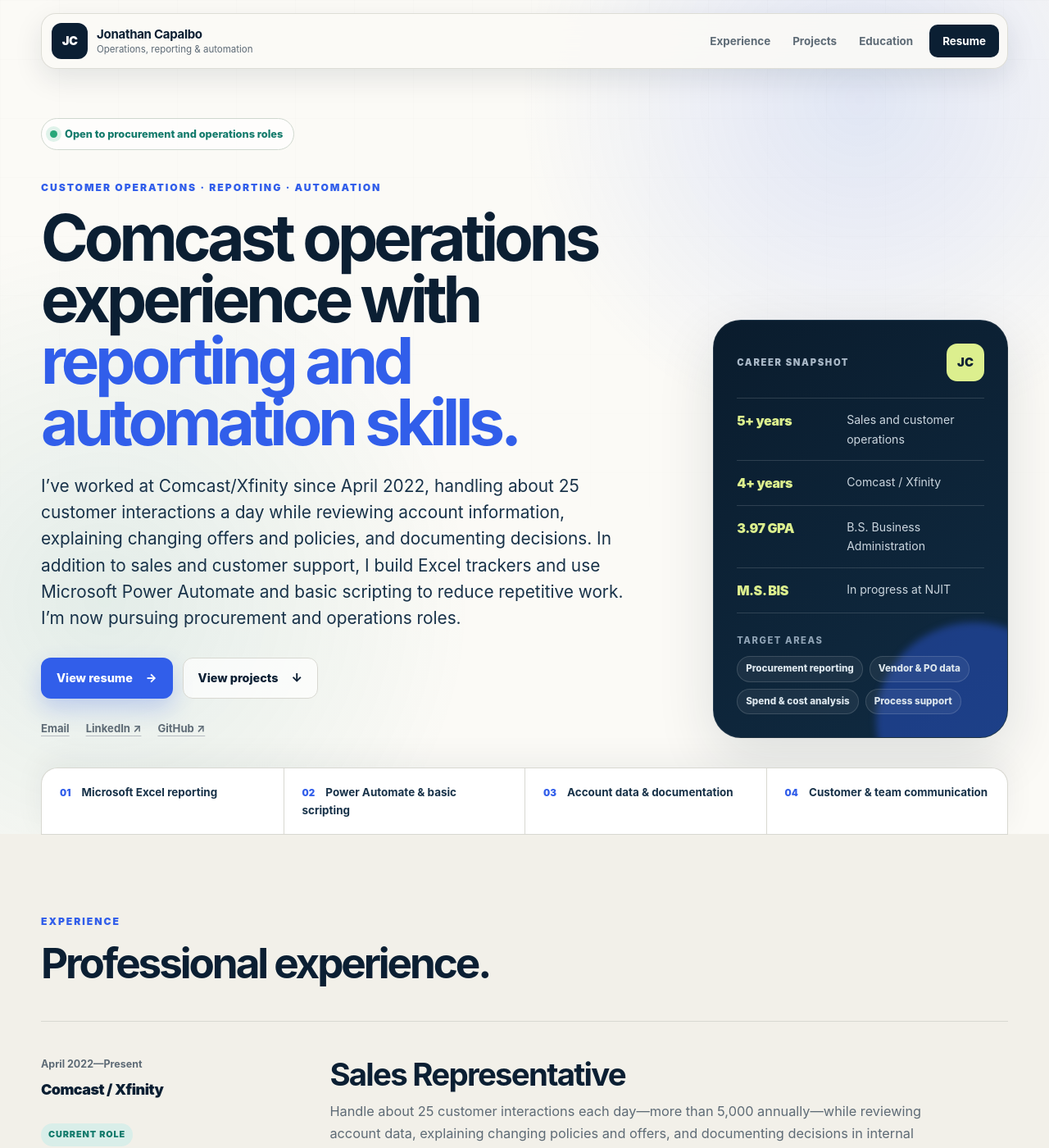
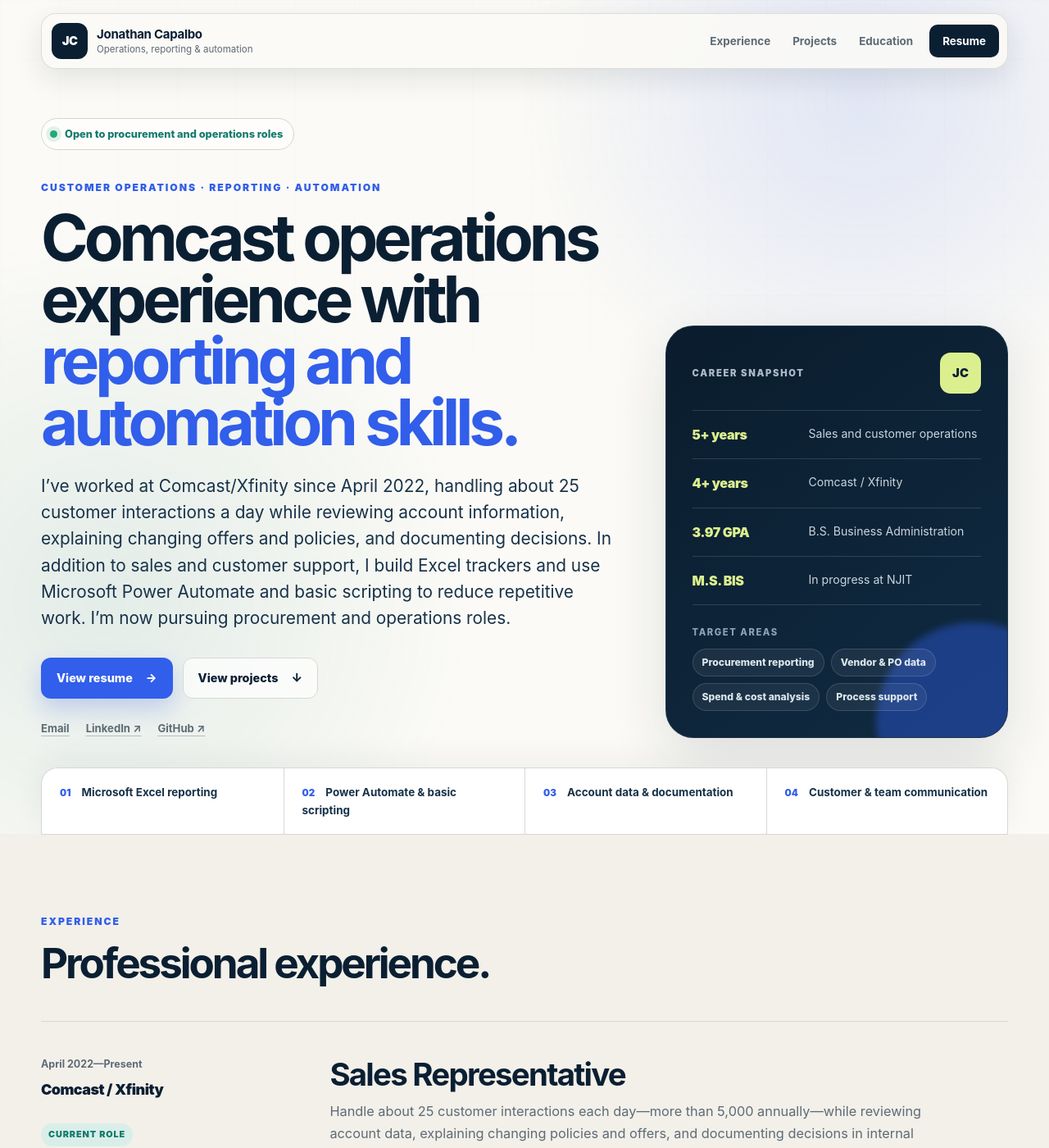
Before and after one commit to jon314159/JonathanCapalbo.me, a Jekyll site: the page index.html, which Jekyll copies as it is, in a window 1280 px wide and 1400 px high. Shown: the whole window at 82% size. Built offline with Jekyll 4.4.1, drawn with Linux system fonts in a browser that asks for light colours.

Commit message:
Enlarge career snapshot card

```diff
--- a/assets/css/style.css
+++ b/assets/css/style.css
@@ -204,8 +204,8 @@
   position: relative;
   z-index: 1;
   display: grid;
-  grid-template-columns: minmax(0, 1.34fr) minmax(340px, 0.66fr);
-  gap: clamp(42px, 7vw, 96px);
+  grid-template-columns: minmax(0, 1.25fr) minmax(390px, 0.75fr);
+  gap: clamp(36px, 5vw, 72px);
   align-items: center;
   width: min(1180px, 100%);
   min-height: 600px;
@@ -318,7 +318,7 @@
   position: relative;
   align-self: end;
   overflow: hidden;
-  padding: 28px;
+  padding: 32px;
   border: 1px solid rgba(255, 255, 255, 0.08);
   border-radius: var(--radius-xl);
   color: #fff;
@@ -360,8 +360,8 @@
 
 .card-monogram {
   display: grid;
-  width: 46px;
-  height: 46px;
+  width: 50px;
+  height: 50px;
   place-items: center;
   border-radius: 13px;
   color: var(--ink);
@@ -377,9 +377,9 @@
 
 .quick-facts div {
   display: grid;
-  grid-template-columns: 118px 1fr;
-  gap: 16px;
-  padding: 14px 0;
+  grid-template-columns: 124px 1fr;
+  gap: 18px;
+  padding: 16px 0;
   border-bottom: 1px solid rgba(255, 255, 255, 0.14);
 }
 
@@ -422,9 +422,12 @@
 }
 
 .chip-row span {
+  min-height: 32px;
+  padding: 6px 11px;
   border: 1px solid rgba(255, 255, 255, 0.14);
   color: #dbe5ec;
   background: rgba(255, 255, 255, 0.06);
+  font-size: 0.76rem;
 }
 
 .proof-bar {
@@ -838,8 +841,8 @@
   }
 
   .hero-shell {
-    grid-template-columns: minmax(0, 1.45fr) minmax(380px, 0.55fr);
-    gap: clamp(72px, 6vw, 128px);
+    grid-template-columns: minmax(0, 1.3fr) minmax(430px, 0.7fr);
+    gap: clamp(64px, 5vw, 96px);
   }
 
   h1 { max-width: 960px; font-size: clamp(4.7rem, 5vw, 6rem); }
```
